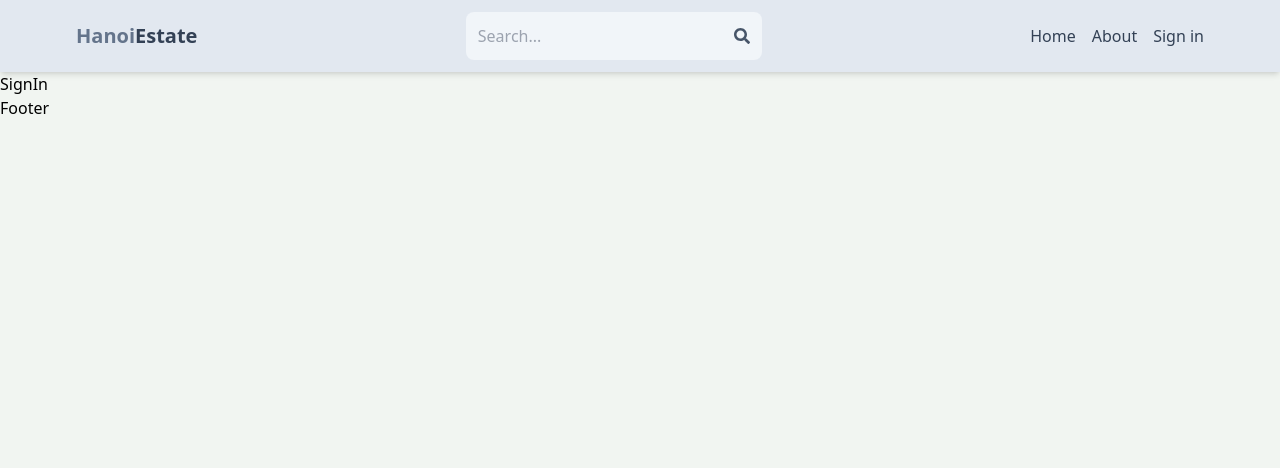
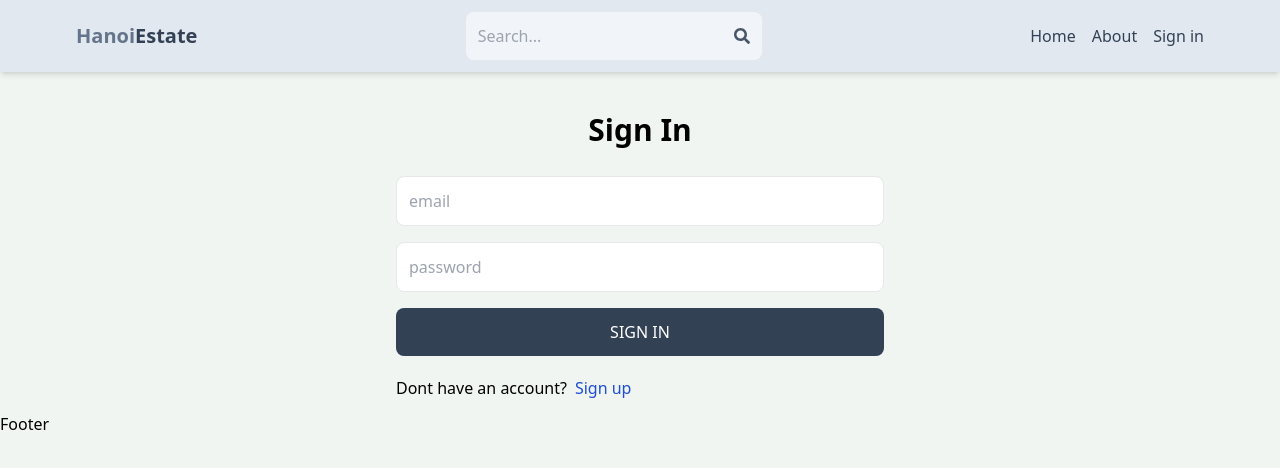
Before and after one commit to sonng17/mern-estate, a React (Vite) app in the folder client/: page /sign-in in a window 1280 px wide. Shown: the top 468 px of the page. Built offline with nearby package versions, Linux system fonts and the light colour scheme.

Commit message:
complete sign in page and small fix

```diff
--- a/client/src/pages/SignIn.jsx
+++ b/client/src/pages/SignIn.jsx
@@ -1,5 +1,76 @@
+import { useState } from "react";
+import { Link, useNavigate } from "react-router-dom";
+
 export default function SignIn() {
+  const [formData, setFormData] = useState({});
+  const [error, setError] = useState(null);
+  const [loading, setLoading] = useState(false);
+  const navigate = useNavigate();
+
+  const handleChange = (e) => {
+    setFormData({
+      ...formData,
+      [e.target.id]: e.target.value,
+    });
+  };
+  const handleSubmit = async (e) => {
+    e.preventDefault();// để submit mà k cần tải lại trang
+    try {
+      setLoading(true);
+      const res = await fetch("/api/auth/signin", {
+        method: "POST",
+        headers: {
+          "Content-Type": "application/json",
+        },
+        body: JSON.stringify(formData),
+      });
+      const data = await res.json();
+      if (data.success === false) {
+        setError(data.message);
+        setLoading(false);
+      } else {
+        setLoading(false);
+        setError(null);
+        navigate("/");
+      }
+    } catch (error) {
+      setLoading(false);
+      setError(error.message);
+    }
+  };
+  // console.log(formData);
   return (
-    <div>SignIn</div>
-  )
+    <div className="p-3 max-w-lg mx-auto">
+      <h1 className="text-3xl text-center font-semibold my-7">Sign In</h1>
+      <form onSubmit={handleSubmit} className="flex flex-col gap-4">
+        <input
+          type="email"
+          placeholder="email"
+          className="border p-3 rounded-lg"
+          id="email"
+          onChange={handleChange}
+        />
+        <input
+          type="password"
+          placeholder="password"
+          className="border p-3 rounded-lg"
+          id="password"
+          onChange={handleChange}
+        />
+        <button
+          disabled={loading}
+          className="bg-slate-700 text-white p-3 rounded-lg uppercase hover:opacity-95 disabled:opacity-80"
+        >
+          {loading ? "Loading..." : "Sign In"}
+        </button>
+      </form>
+      <div className="flex gap-2 mt-5">
+        <p>Dont have an account?</p>
+        <Link to={"/sign-up"}>
+          <span className="text-blue-700">Sign up</span>
+        </Link>
+      </div>
+      <div>{error && <p className="text-red-500 mt-5">{error}</p>}</div>
+    </div>
+  );
 }
--- a/client/src/pages/SignUp.jsx
+++ b/client/src/pages/SignUp.jsx
@@ -1,6 +1,5 @@
 import { useState } from "react";
 import { Link, useNavigate } from "react-router-dom";
-
 
 export default function SignUp() {
   const [formData, setFormData] = useState({});
@@ -30,17 +29,18 @@
       if (data.success === false) {
         setError(data.message);
         setLoading(false);
+      } else {
+        setLoading(false);
+        setError(null);
+        navigate("/sign-in");
+        console.log(data);
       }
-      setLoading(false);
-      setError(null);
-      navigate('/sign-in')
-      console.log(data);
     } catch (error) {
       setLoading(false);
       setError(error.message);
     }
   };
-  console.log(formData);
+  // console.log(formData);
   return (
     <div className="p-3 max-w-lg mx-auto">
       <h1 className="text-3xl text-center font-semibold my-7">Sign Up</h1>
```
